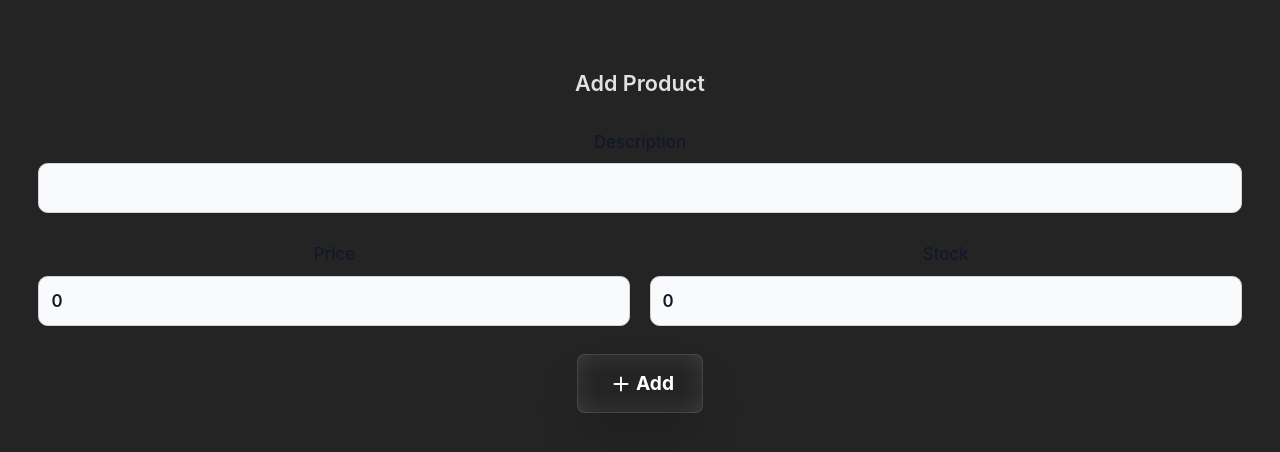
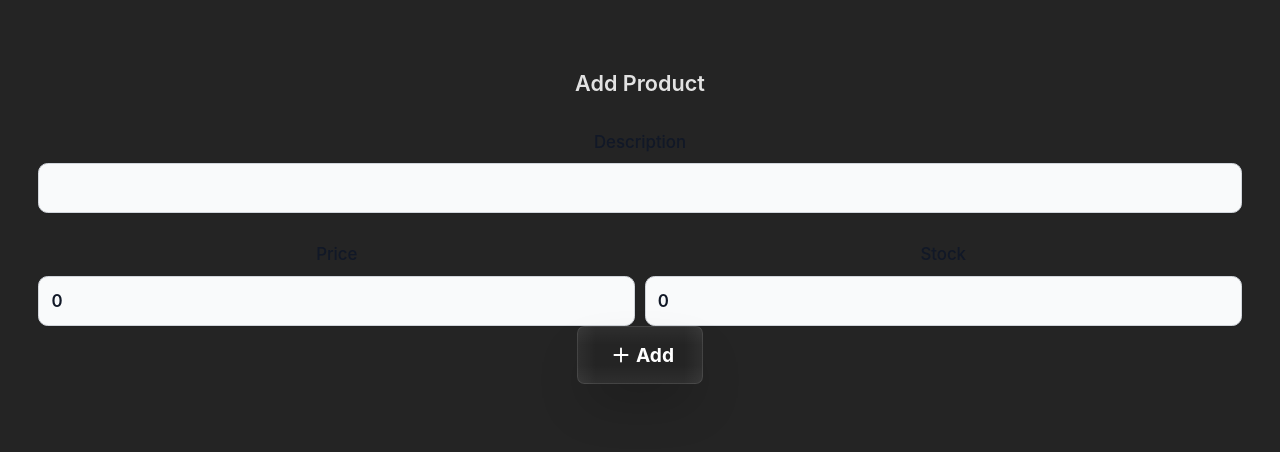
Before and after one commit to Topfullcoder/React-Laravel-Api, a React (Vite) app in the folder front/: page /create in a window 1280 px wide. Shown: the top 452 px of the page. Built offline with nearby package versions, Linux system fonts and the light colour scheme.

Commit message:
Update styles

```diff
--- a/front/src/components/CreateProduct.jsx
+++ b/front/src/components/CreateProduct.jsx
@@ -27,15 +27,15 @@ const CreateProduct = () => {
                            className="shadow-sm bg-gray-50 border border-gray-300 text-gray-900 text-sm rounded-lg focus:ring-blue-500 focus:border-blue-500 block w-full p-2.5 dark:bg-gray-700 dark:border-gray-600 dark:placeholder-gray-400 dark:text-white dark:focus:ring-blue-500 dark:focus:border-blue-500 dark:shadow-sm-light"
                            required/>
                 </div>
-                <div className="grid grid-cols-6 gap-4">
-                    <div className="mb-6 col-start-1 col-end-4">
+                <div className="grid grid-cols-6 gap-2">
+                    <div className="col-start-1 col-end-4">
                         <label htmlFor="price"
                                className="block mb-2 text-sm font-medium text-gray-900 dark:text-white">Price</label>
                         <input value={price} onChange={(e)=>setPrice(e.target.value)} type="text" id="price"
                                className="shadow-sm bg-gray-50 border border-gray-300 text-gray-900 text-sm rounded-lg focus:ring-blue-500 focus:border-blue-500 block w-full p-2.5 dark:bg-gray-700 dark:border-gray-600 dark:placeholder-gray-400 dark:text-white dark:focus:ring-blue-500 dark:focus:border-blue-500 dark:shadow-sm-light"
                                required/>
                     </div>
-                    <div className="mb-6 col-start-4 col-end-7">
+                    <div className="col-start-4 col-end-7">
                         <label htmlFor="stock"
                                className="block mb-2 text-sm font-medium text-gray-900 dark:text-white">Stock</label>
                         <input value={stock} onChange={(e)=>setStock(e.target.value)} type="number" id="stock"
--- a/front/src/components/Showproducts.jsx
+++ b/front/src/components/Showproducts.jsx
@@ -75,7 +75,7 @@ const ShowProducts = () => {
                                         <td className="px-6 py-4 font-medium text-gray-900 whitespace-nowrap dark:text-white">{product.description}</td>
                                         <td className="mb-2">{product.price}</td>
                                         <td className="px-6 py-4 font-medium text-gray-900 whitespace-nowrap dark:text-white">{product.stock}</td>
-                                        <td className="grid grid-cols-1 gap-1 mb-2">
+                                        <td className="grid grid-cols-1 gap-1">
                                             <Link to={`/edit/product/${product.id}`} className="col-start-1">
                                                 <svg
                                                     xmlns="http://www.w3.org/2000/svg"
```
